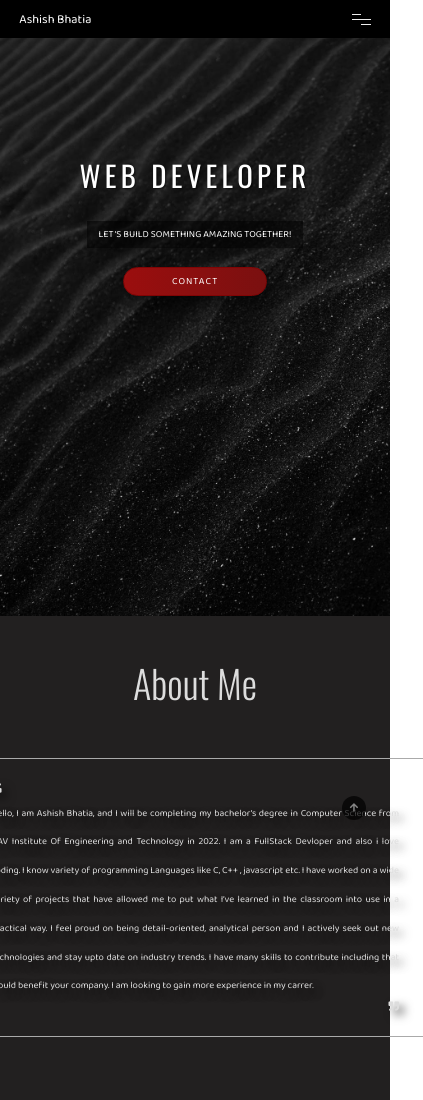
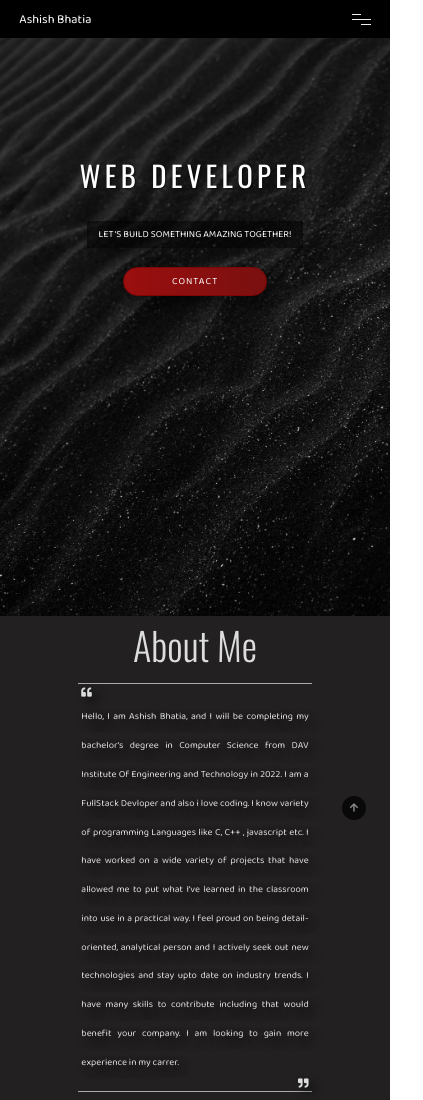
Before and after one commit to ashish031/Ashish-Bhatia, a plain HTML site: page index.html in a window 390 px wide. Shown: the top 1100 px of the page, 423 px wide, since content can reach past the window. Drawn offline with nearby package versions, Linux system fonts and the light colour scheme.

Commit message:
portfolio

```diff
--- a/styles.css
+++ b/styles.css
@@ -974,7 +974,7 @@ html{
     }
 
     .section-2-paragraph{
-        padding: 5rem;
+        width: 60vw;
         line-height: 3 !important;
     }
 
```
